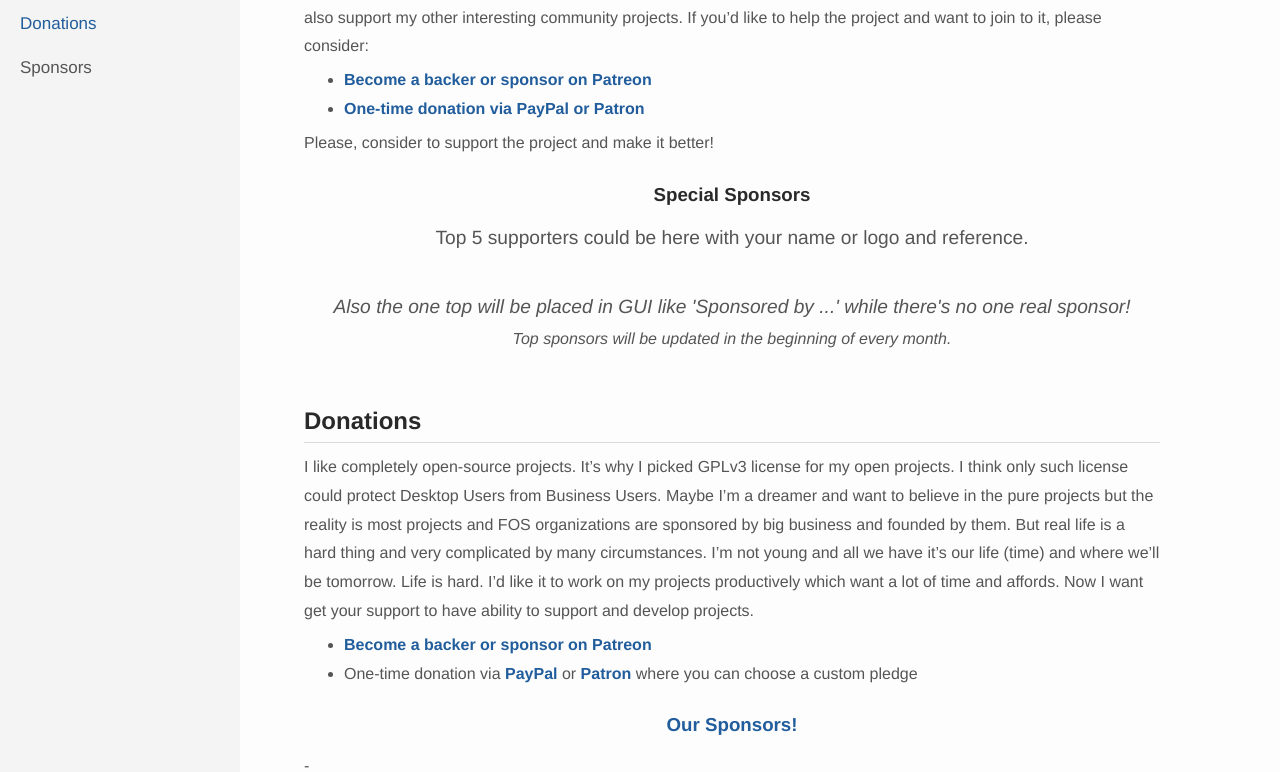
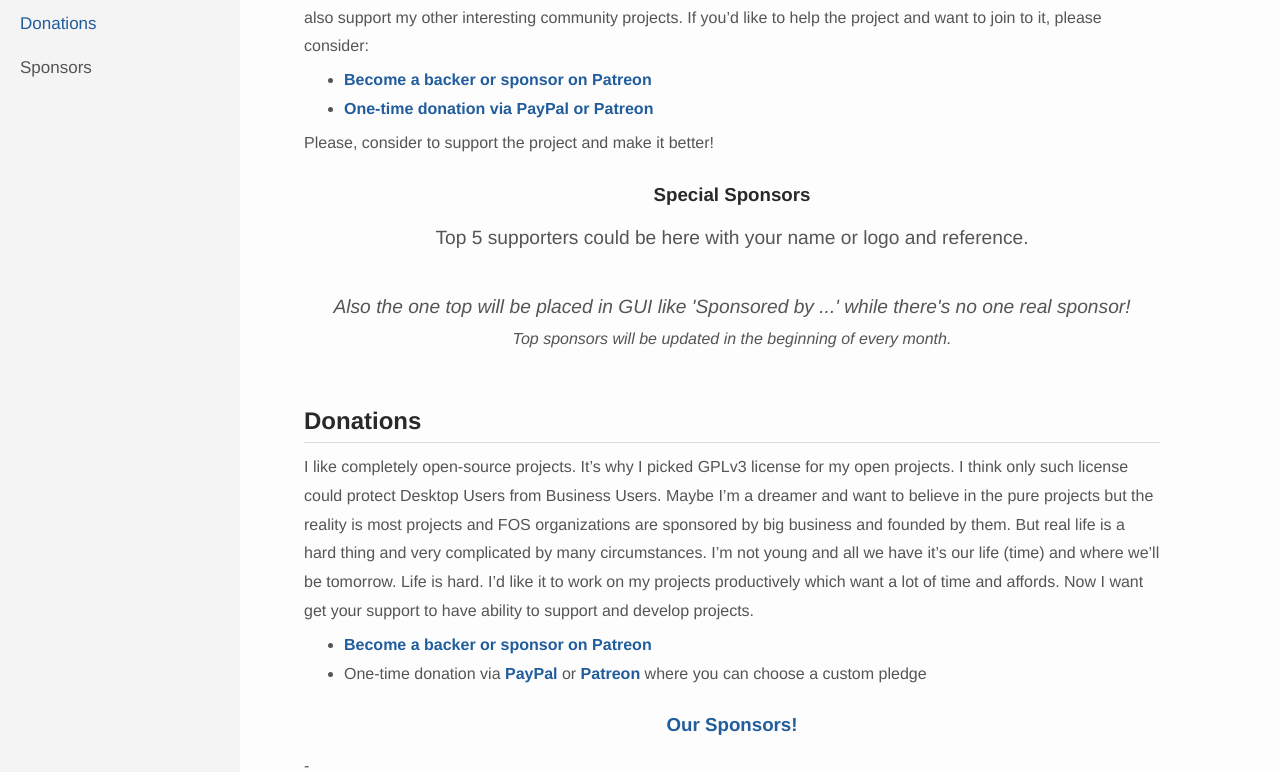
Before and after one commit to konkor/cpufreq, a Jekyll site: the page built from docs/donations.md, in a window 1280 px wide and 1400 px high. Shown: the part 402-1174 px from the top of the window. Built offline with Jekyll 4.4.1, drawn with Linux system fonts in a browser that asks for light colours.

Commit message:
Update readme

```diff
--- a/docs/donations.md
+++ b/docs/donations.md
@@ -7,7 +7,7 @@ description: The ways to support the project.
 
 CPUFREQ Power Manager is an GPLv3-licensed open source project focused on desktop users. It's an independent project with its ongoing development made possible entirely thanks to the support by these awesome [backers](https://github.com/konkor/cpufreq/blob/master/BACKERS.md). You will also support my other interesting community projects. If you'd like to help the project and want to join to it, please consider:
 * [Become a backer or sponsor on Patreon](https://www.patreon.com/konkor)
-* [One-time donation via PayPal or Patron](#donations)
+* [One-time donation via PayPal or Patreon](#donations)
 
 Please, consider to support the project and make it better!
 
@@ -30,7 +30,7 @@ Please, consider to support the project and make it better!
  But real life is a hard thing and very complicated by many circumstances. I'm not young and all we have it's our life (time) and where we'll be tomorrow. Life is hard. I'd like it to work on my projects productively which want a lot of time and affords. Now I want get your support to have ability to support and develop projects.
 
 - [Become a backer or sponsor on Patreon](https://www.patreon.com/konkor)
-- One-time donation via [PayPal](https://www.paypal.com/cgi-bin/webscr?cmd=_s-xclick&hosted_button_id=JGFPHFHXMER6L) or [Patron](https://www.patreon.com/konkor) where you can choose a custom pledge
+- One-time donation via [PayPal](https://www.paypal.com/cgi-bin/webscr?cmd=_s-xclick&hosted_button_id=JGFPHFHXMER6L) or [Patreon](https://www.patreon.com/konkor) where you can choose a custom pledge
 
 <h3 align="center"><a href="{{ "/sponsors" | relative_url }}" align="center">Our Sponsors!</a></h3>
 -
```
Also changed, not shown: README.md.
